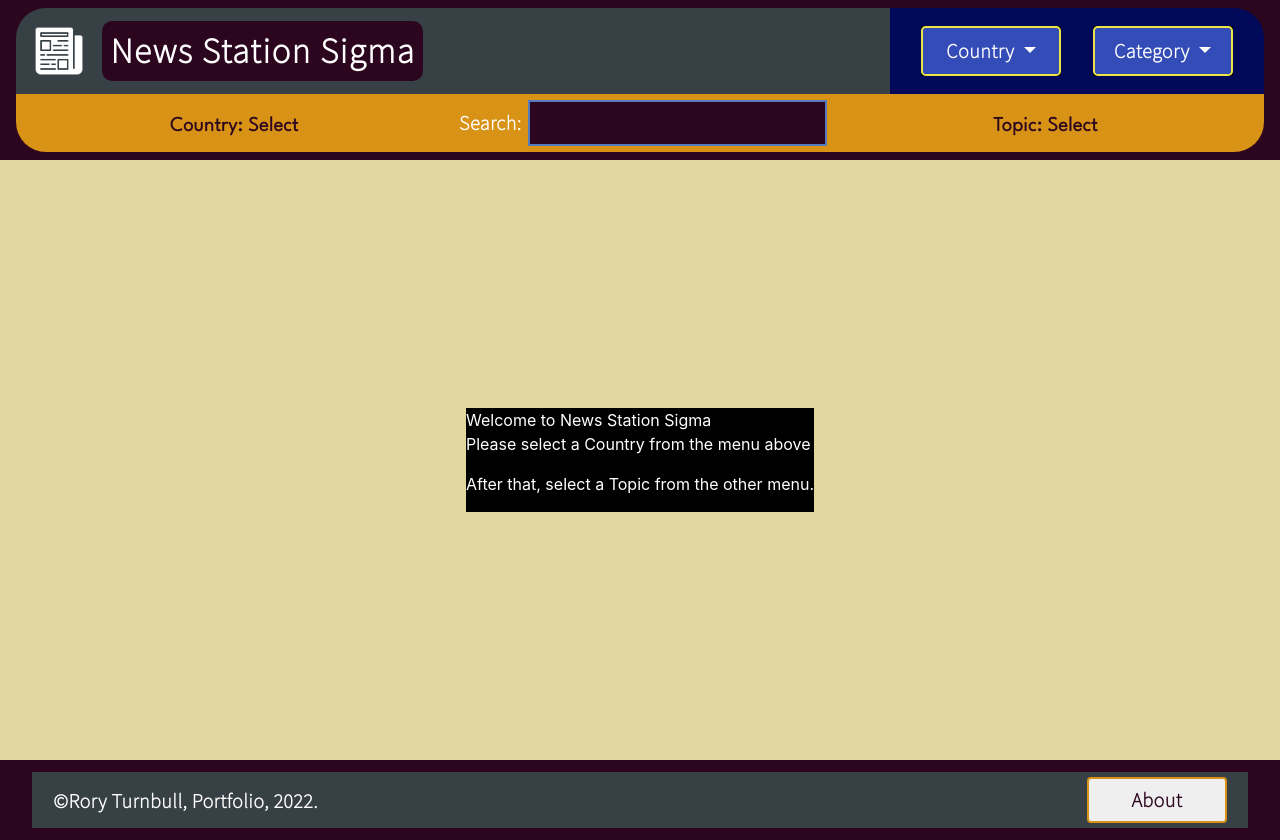
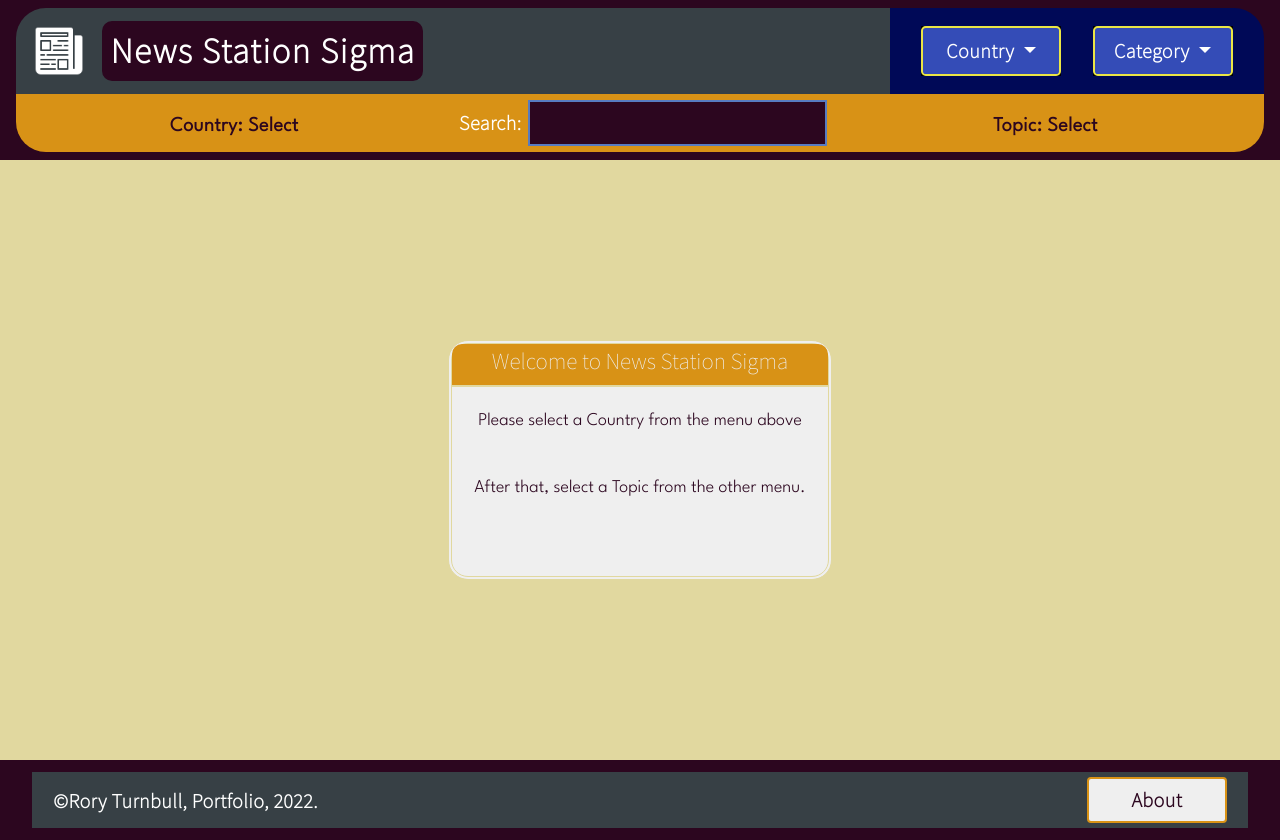
Before and after one commit to RoryTurn/Formative3.1, a website: page index.html in a window 1280 px wide. Drawn offline with nearby package versions, Linux system fonts and the light colour scheme.

Commit message:
fri final

```diff
--- a/index.html
+++ b/index.html
@@ -22,7 +22,7 @@
 
         <div class="navbar_top_main">
             <div class="logo"></div>
-            <h class="title">News Station Sigma</h>
+            <h class="title" onClick="document.location.reload(true)">News Station Sigma</h>
 
         </div>
         <div class="navbar_top_button">
@@ -80,6 +80,7 @@
 
   <div class="cardbox">
   <div id="cardContent" class="cardbox_content">
+    <!-- welcome message (opening screen) -->
     <div class="welcomemessage">
       <div class="welcomemessage_title">
         <h class="welcomemessage_title_text">
@@ -87,19 +88,16 @@
         </h>
       </div>
       <div class="welcomemessage_textbox">
-        <p class="welcomemessage_textbox.text">
+        <p class="welcomemessage_textbox_text">
           Please select a Country from the menu above
-        </p>
-        <p class="welcomemessage_textbox.text">
+        </p><br/>
+        <p class="welcomemessage_textbox_text">
           After that, select a Topic from the other menu.
         </p>
 
       </div>
     </div>
   </div>
-<!-- <button type="button" class="btn btn-primary" data-toggle="modal" data-target="#exampleModalLong">
-    Launch demo modal
-  </button> -->
  </div>
 </div>
 <!-- body box end    -->
--- a/sass/_about.scss
+++ b/sass/_about.scss
@@ -1,5 +1,5 @@
 @import "var";
-
+// modal classes
 .aboutbox{
     width: 60vw;
     height: 60vh;
--- a/sass/_body.scss
+++ b/sass/_body.scss
@@ -1,5 +1,6 @@
 @import "var";
 
+// screen setup--------------------------------------------------------------------------------------------
 .bodybox{
 width: 100vw;
 height:75vh;
@@ -25,6 +26,8 @@ flex-direction: row;
     justify-content: space-evenly;
     }
 }
+
+// card classes-----------------------------------------------------------------------------------
 
 .card{
     width: 28%;
@@ -151,3 +154,56 @@ flex-direction: row;
     border: 2px solid $mainoffwhite;
     color: black;
 }
+
+// welcome screen message-----------------------------------------------------------------------------------------
+
+
+.welcomemessage{
+    width: 30%;
+    height: 40%;
+    display: flex;
+    flex-direction: column;
+    align-items: center;
+    justify-content: center;
+    background: $mainoffwhite;
+    border-radius: 20px;
+    border: 4px double $mainlight;
+    &_title{
+        width: 100%;
+        height: 20%;
+        background: $mainorange;
+        border-top-left-radius: 10px;
+        border-top-right-radius: 10px;
+        border-bottom: 2px solid $mainlight;
+        text-align: center;
+        justify-content: center;
+        margin-bottom: 20px;
+        &_text{
+            font-family: $fontextras;
+            font-size: 23px;
+            font-weight: 550;
+            background: none;
+            letter-spacing: normal;
+            color: $mainoffwhite;
+        }
+        &_text:hover{
+            font-size: 24px;
+            color: $elementalert;;
+        }
+    }
+    &_textbox{
+        width: 100%;
+        height: 80%;
+        background: none;
+        text-align: center;
+        text-justify: space-around;
+        &_text{
+
+            font-family: $fontbody;
+            font-size: 18px;
+            font-weight: 500;
+            background: none;
+            color: $maindark;
+        }
+    }
+}
--- a/sass/_footer.scss
+++ b/sass/_footer.scss
@@ -1,5 +1,5 @@
 @import "var";
-
+// footer classes
 .footerbox{
     width: 100vw;
     height: 10vh;
--- a/sass/_header.scss
+++ b/sass/_header.scss
@@ -131,6 +131,7 @@
     padding: 8px;
     border-radius: 10px;
     margin-right: 35vw;
+    cursor: pointer;
 
 }
 .title:hover{
```
Also changed, not shown: js/script.js (+17 -21 lines), sass/_var.scss (+0 -9 lines), css/style.css.
